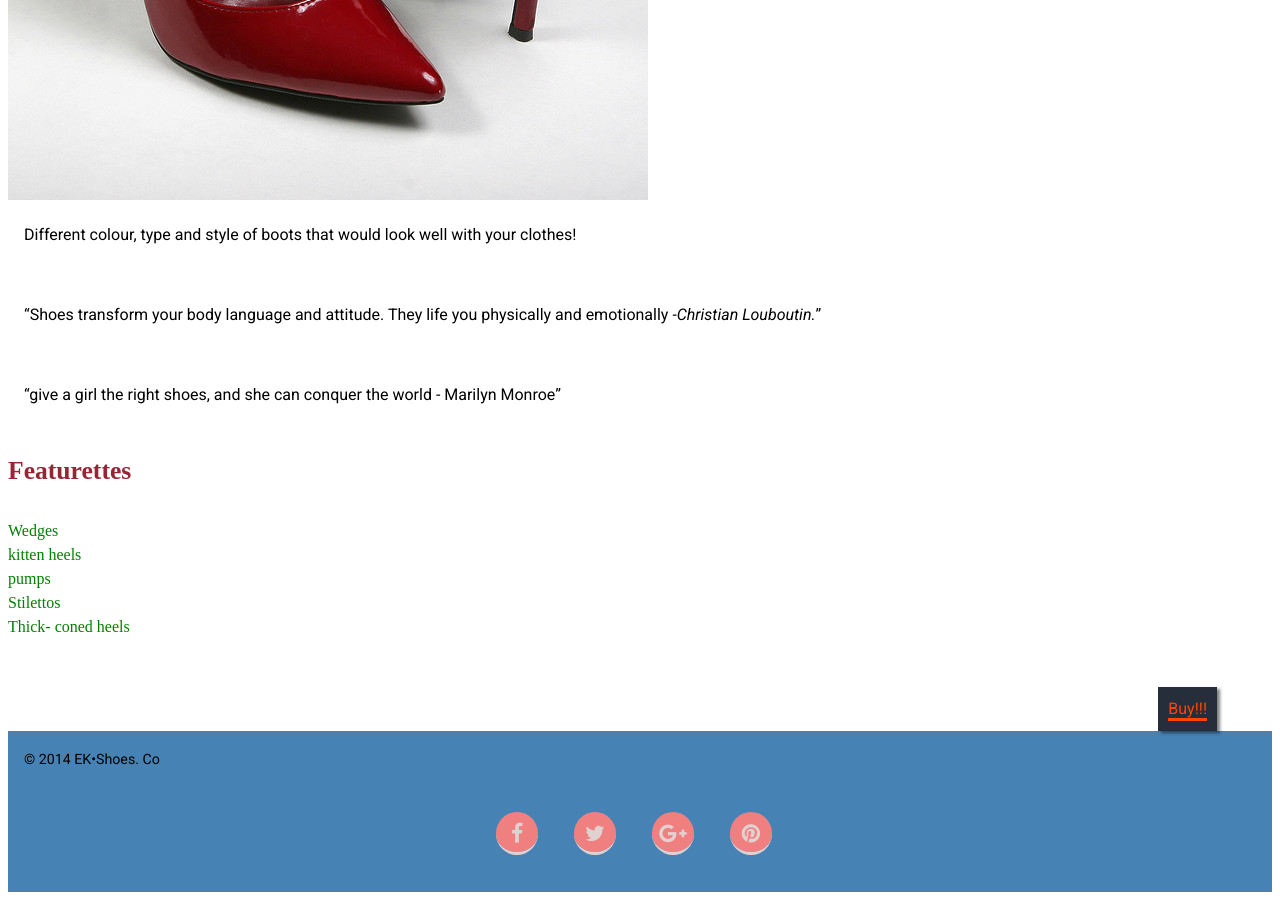
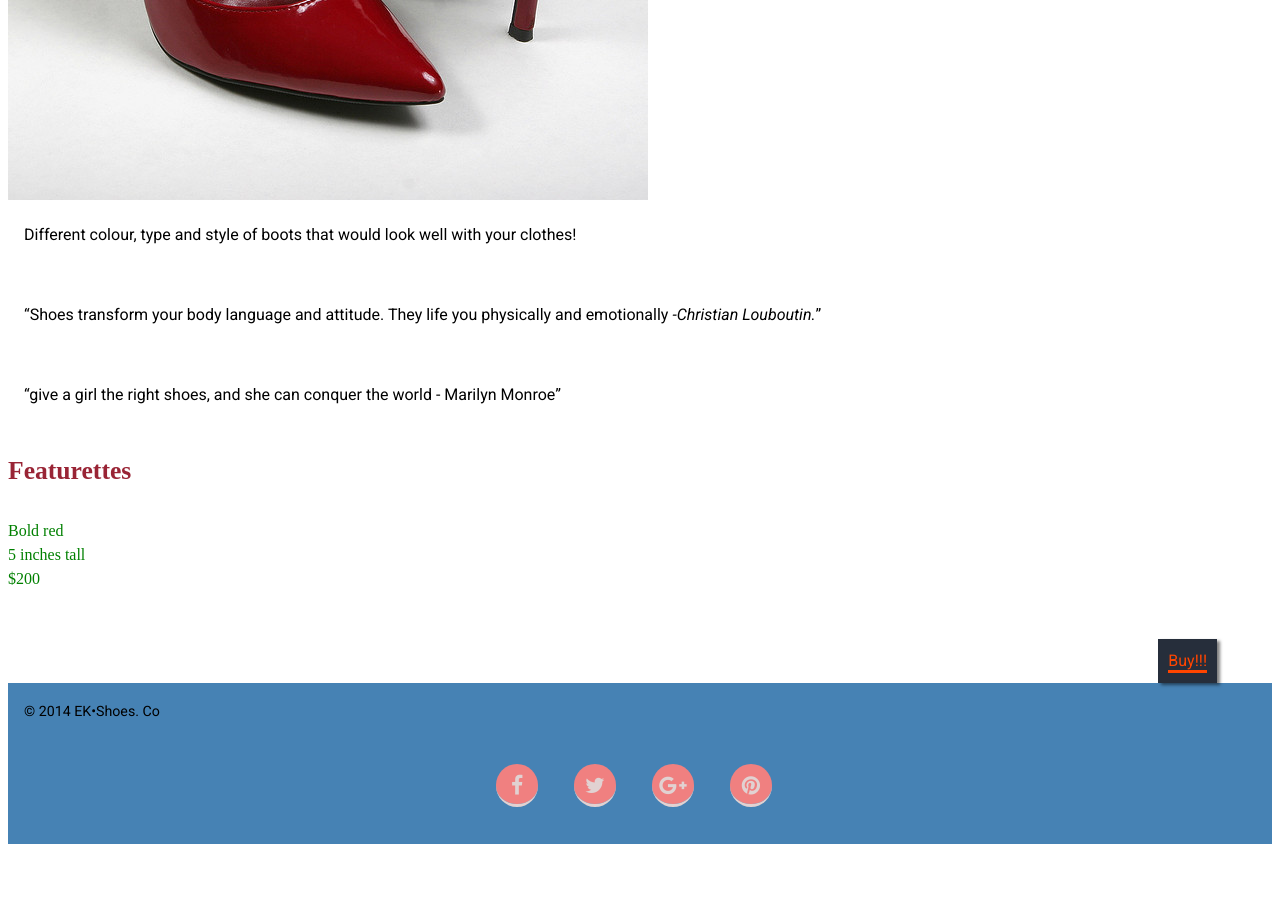
Before and after one commit to elisak/ecommerce-website, a Jekyll site: the page built from shoes/heels-1.md, in a window 1280 px wide and 900 px high, scrolled down 816 px. Built offline with Jekyll 4.4.1, drawn with Linux system fonts in a browser that asks for light colours; nearby versions of some CDN libraries; some web fonts are replaced; Markdown is read by kramdown in place of the engine named in the settings; after the commit the page ends 1668 px from its top, so only the background shows below that.

Commit message:
changed name

```diff
--- a/shoes/heels-1.md
+++ b/shoes/heels-1.md
@@ -1,7 +1,7 @@
 ---
 layout: shoes
 category: heels
-name: Pretty Pink Heels
+name: Cherry Red silhouette heels
 image: high-heels/heel-1.jpg
 price range: 30$-200$
 ---
@@ -12,8 +12,6 @@
 
 ##Featurettes
 
-- Wedges
-- kitten heels
-- pumps
-- Stilettos
-- Thick- coned heels
+* Bold red
+* 5 inches tall
+* $200
```
